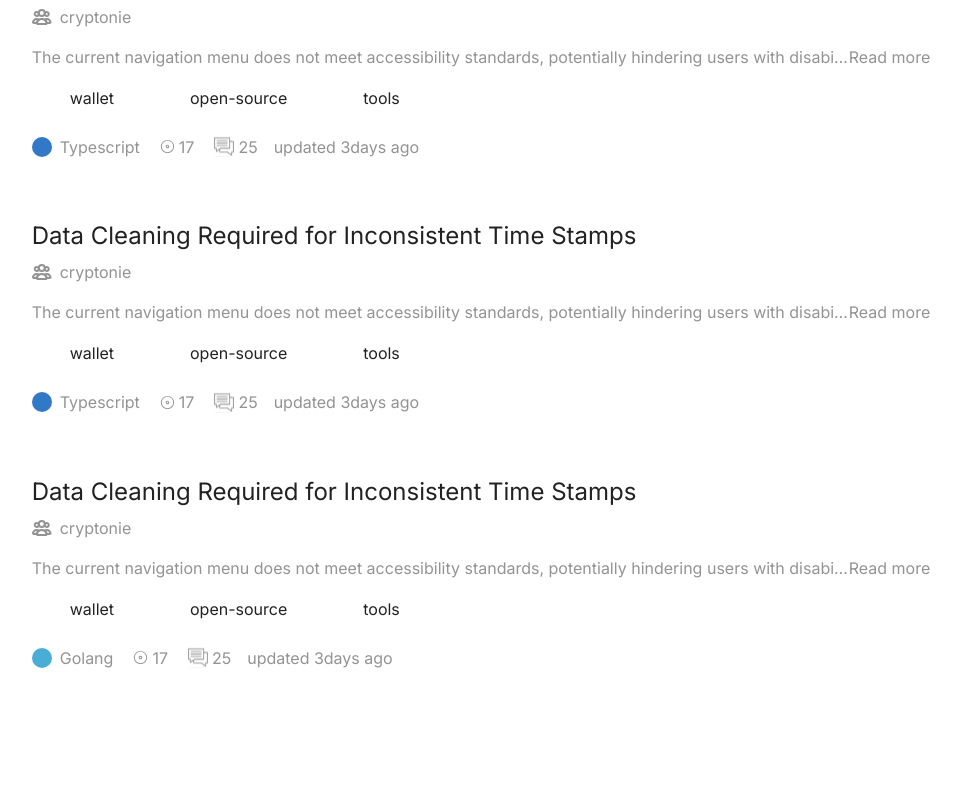
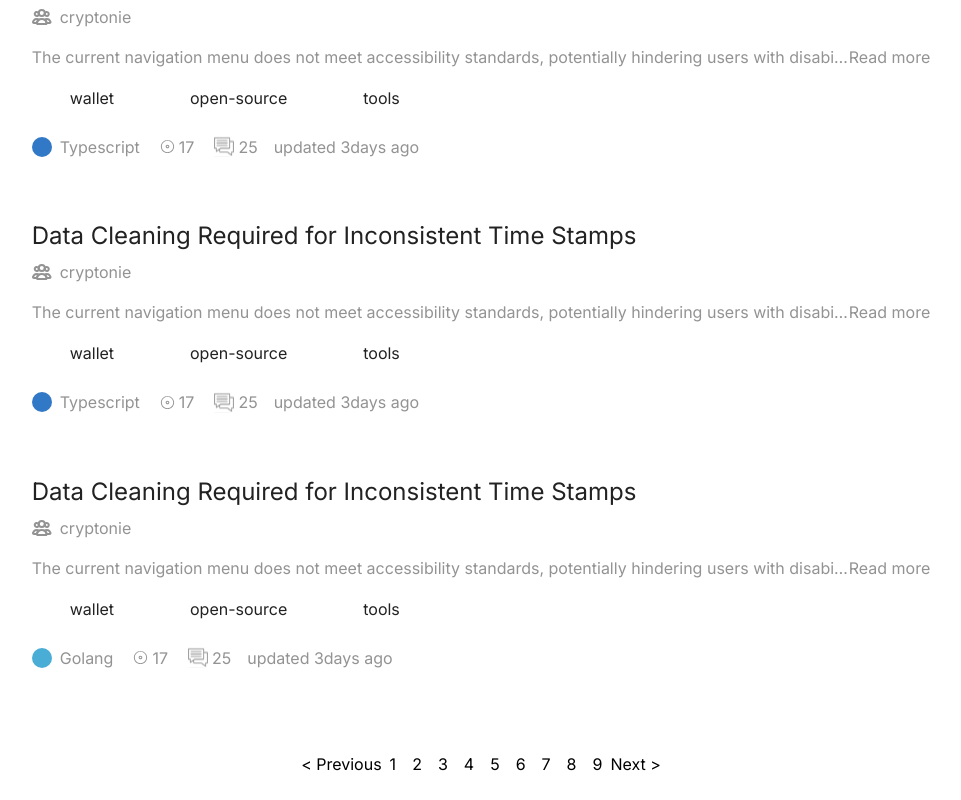
Before and after one commit to Extheoisah/sfigs, a Next.js app: page / in a window 1280 px wide. Shown: the part 1808-2608 px from the top of the page, without its empty margins (159-1120 px from the left). Before the commit the page ends 2536 px from the top, so only its background shows below. Built offline with nearby package versions, Linux system fonts and the light colour scheme; no server answers.

Commit message:
FEAT: adjusted filter feature

```diff
--- a/src/components/All-issues/AllIssues.tsx
+++ b/src/components/All-issues/AllIssues.tsx
@@ -1,33 +1,15 @@
 "use-client"
-import issues from "./data"
+// import issues from "./data"
 import style from "./index.module.css"
 import { useTheme } from "../contextApi/ThemeContext"
 import Image from "next/image"
 import { CircleIcon, DiscIcon } from "@radix-ui/react-icons"
 import { useEffect, useState } from "react"
 
-export default function AllIssues({ searchParams }) {
-    interface Issue {
-        id: number
-        header: string
-        company: { smallIcon: string; name: string }
-        behaviour_text: string
-        expected_behaviour_text: string
-        labels: string[]
-        labels2: {
-            language: string
-            number: number
-            chat: {
-                /*...*/
-            }
-            last_updated: string
-            icon: string
-        }[]
-    }
+export default function AllIssues(props) {
 
     const { isDarkMode } = useTheme()
     const [expandText, setExpandText] = useState<boolean[]>([])
-    const [renderIssues, setRenderIssues] = useState<Issue[]>([])
 
     const handleReadMorebtnClick = (index: number) => {
         setExpandText((prev) => [
@@ -39,46 +21,42 @@ export default function AllIssues({ searchParams }) {
 
     // dummy filter feature to be updated with real endpoint
     const filter = () => {
-        let filtered = issues
+        let filtered = props.issueList
 
-        if (searchParams.language !== "") {
+        if (props.searchParams.language !== "") {
             filtered = filtered.filter((item) =>
                 item.labels2.some(
                     (el) =>
                         el.language.toLowerCase() ===
-                        searchParams.language.toLowerCase()
+                        props.searchParams.language.toLowerCase()
                 )
             )
         }
 
-        if (searchParams.organisation !== "") {
+        if (props.searchParams.organisation !== "") {
             filtered = filtered.filter(
                 (item) =>
                     item.company.name.toLocaleLowerCase() ===
-                    searchParams.organisation.toLowerCase()
+                    props.searchParams.organisation.toLowerCase()
             )
         }
 
-        if (searchParams.type !== "") {
+        if (props.searchParams.type !== "") {
             filtered = filtered.filter((item) =>
                 item.labels.some(
-                    (el) => el.toLowerCase() === searchParams.type.toLowerCase()
+                    (el) => el.toLowerCase() === props.searchParams.type.toLowerCase()
                 )
             )
         }
 
-        setRenderIssues(filtered)
+        props.setIssueList(filtered)
     }
 
     useEffect(() => {
-        setRenderIssues(issues)
-    }, [])
+        filter()
+        console.log(props.issueList);
 
-    useEffect(() => {
-        filter()
-        console.log(renderIssues);
-
-    }, [searchParams])
+    }, [props.searchParams])
 
     return (
         <div
@@ -86,7 +64,7 @@ export default function AllIssues({ searchParams }) {
                 isDarkMode ? style.issues_dark : style.issues_light
             }`}
         >
-            {renderIssues.map((item, index) => (
+            {props.issueList.map((item, index) => (
                 <a
                     key={item.id}
                     className={`${style.issues_item} my-6 w-full block`}
--- a/src/components/Body/body.tsx
+++ b/src/components/Body/body.tsx
@@ -13,8 +13,28 @@ import navigationItems from "../nav-data/data"
 import { useTheme } from "../contextApi/ThemeContext"
 import { useEffect, useState } from "react"
 import AllIssues from "../All-issues/AllIssues"
+import Navigation from "../navigation/Navigation"
+import Footer from "../footer/footer"
 
-export default function Body() {
+export default function Body(props) {
+    interface Issue {
+        id: number
+        header: string
+        company: { smallIcon: string; name: string }
+        behaviour_text: string
+        expected_behaviour_text: string
+        labels: string[]
+        labels2: {
+            language: string
+            number: number
+            chat: {
+                /*...*/
+            }
+            last_updated: string
+            icon: string
+        }[]
+    }
+    const [renderIssues, setRenderIssues] = useState<Issue[]>([])
     const [open, setOpen] = useState(false)
     const [selectedNavItem, setSelectedNavItem] = useState(null)
     const [searchFilter, setSearchFilter] = useState({
@@ -53,12 +73,13 @@ export default function Body() {
         }))
     }
 
-    // useEffect(() => {
-    //     console.log(searchFilter)
-    // }, [searchFilter])
+    useEffect(() => {
+        setRenderIssues(props.data)
+    }, [])
 
     return (
         <>
+         <Navigation userInfo={props.sessionInfo} data={props.issues} />
             <div className={`${style.container} mt-5 px-4 w-full py-4`}>
                 <div className="lg:w-3/4">
                     <h1 className="text-2xl">Open Source Projects</h1>
@@ -210,9 +231,19 @@ export default function Body() {
                             </button>
                         </div>
                     </nav>
-                    <AllIssues searchParams={searchFilter} />
+                    <AllIssues
+                        searchParams={searchFilter}
+                        issues={props.data}
+                        issueList={renderIssues}
+                        setIssueList={setRenderIssues}
+                    />
                 </div>
             </div>
+            <Footer
+                issues={props.data}
+                issueList={renderIssues}
+                setIssueList={setRenderIssues}
+            />
         </>
     )
 }
--- /dev/null
+++ b/src/components/footer/footer.tsx
@@ -0,0 +1,16 @@
+export default function Footer(props) {
+    const num = ["1", "2", "3"]
+    return (
+        <footer className="py-6 px-12">
+            <div className="flex justify-center items-center">
+                <div className="flex">
+                    <button>&lt; Previous </button>
+                    {props.issueList.map((el, i) => (
+                        <a className="mx-2" key={i}>{i + 1}</a>
+                    ))}
+                    <button> Next &gt; </button>
+                </div>
+            </div>
+        </footer>
+    )
+}
--- a/src/components/main-content/main.tsx
+++ b/src/components/main-content/main.tsx
@@ -2,14 +2,18 @@
 import Navigation from "../navigation/Navigation"
 import Body from "../Body/body"
 import { useTheme } from "../contextApi/ThemeContext"
+import issues from "../All-issues/data"
 
 export default function Main({ sessionInfo }) {
     const { isDarkMode } = useTheme()
     return (
         <>
-            <section className={`${isDarkMode ? "dark-mode" : "light-mode"} min-h-screen w-screen`}>
-                <Navigation userInfo={sessionInfo} />
-                <Body />
+            <section
+                className={`${
+                    isDarkMode ? "dark-mode" : "light-mode"
+                } min-h-screen w-screen`}
+            >
+                <Body data={issues} userInfo={sessionInfo} />
             </section>
         </>
     )
--- a/src/components/navigation/Navigation.tsx
+++ b/src/components/navigation/Navigation.tsx
@@ -4,7 +4,7 @@ import Image from "next/image"
 import { MagnifyingGlassIcon } from "@radix-ui/react-icons"
 import { useTheme } from "../contextApi/ThemeContext"
 
-export default function Navigation({ userInfo }) {
+export default function Navigation(props) {
     const { isDarkMode } = useTheme()
     return (
         <nav
@@ -32,7 +32,7 @@ export default function Navigation({ userInfo }) {
                     <span className="lg:mx-4 mx-1">
                         <picture className="flex w-full md:w-auto items-end justify-end">
                             <Image
-                                src={userInfo?.user.image || "/vercel.svg"}
+                                src={props.userInfo?.user.image || "/vercel.svg"}
                                 alt="Vercel Logo"
                                 className="rounded-full"
                                 width={48}
```
